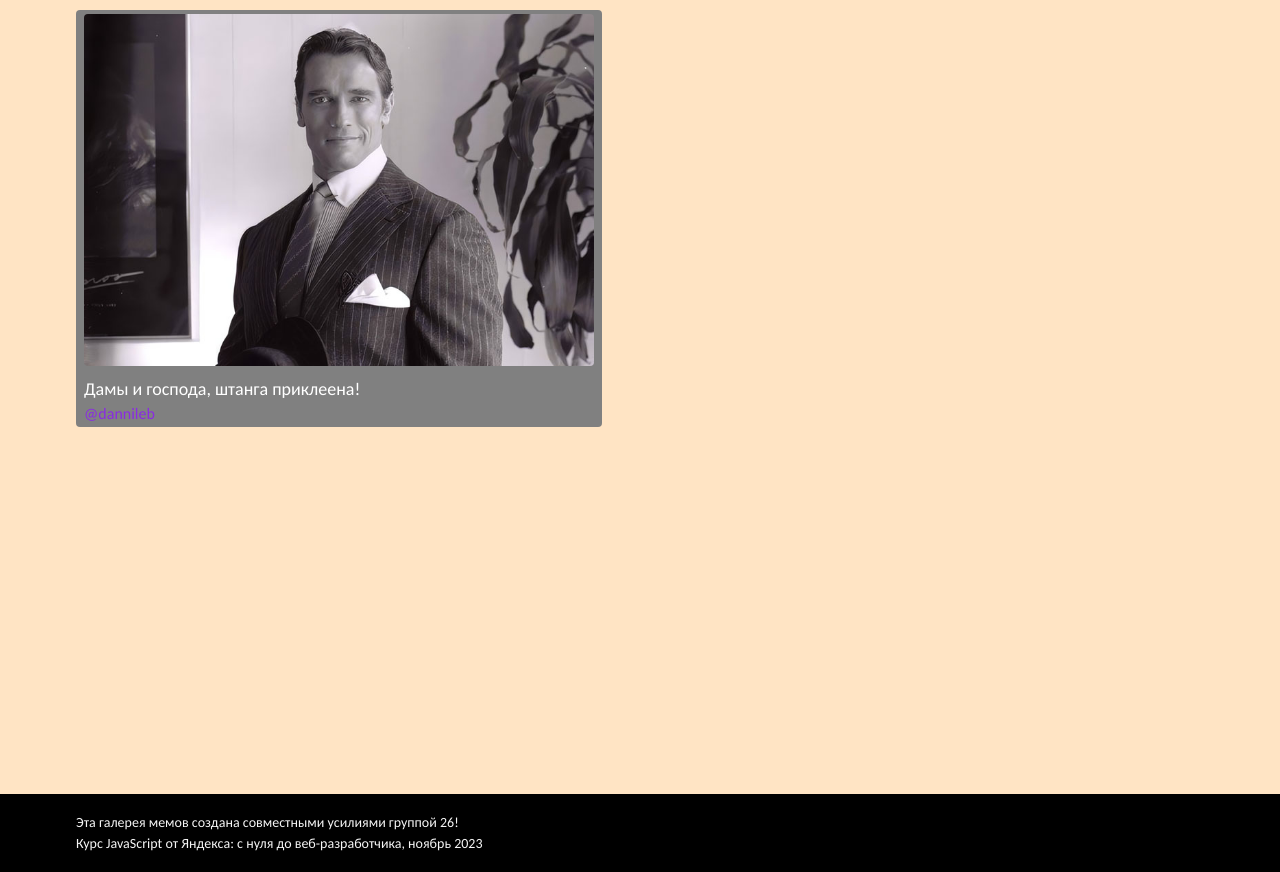
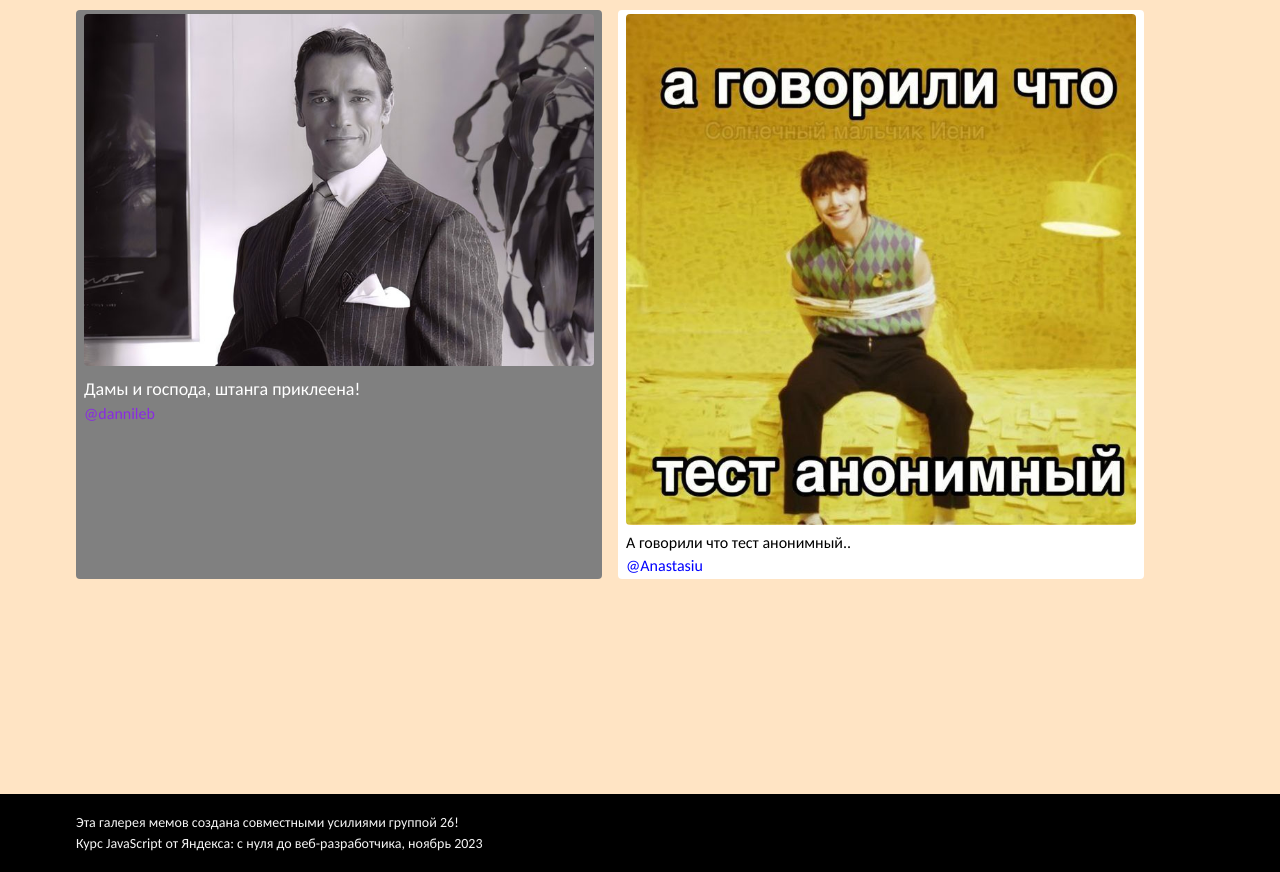
Before and after one commit to dannilebMentor/veb9_26, a plain HTML site: page index.html in a window 1280 px wide. Shown: the part 77-949 px from the top of the page. Drawn offline with Linux system fonts and the light colour scheme.

Commit message:
Создала мем

```diff
--- a/index.html
+++ b/index.html
@@ -29,6 +29,12 @@
             </div>
             <!--Ниже добавляйте свои мемы по шаблону-->
 
+            <div class="gallery-image-wrapper nastyabach-image">
+                <img src="images/agovorili.jpeg" class="gallery-image">
+                <p class="gallery-image-sign nastyabach-text">А говорили что тест анонимный..</p>
+                <p class="gallery-image-sign nastyabach-sign">@Anastasiu</p>
+            </div>
+
         </section>
     </main>
     <footer>
--- a/styles/yourStyles.css
+++ b/styles/yourStyles.css
@@ -12,3 +12,15 @@
 .dannileb-sign:hover{
     color: violet;
 }
+
+.nastyabach-image{
+    background-color: white;
+}
+
+.nastyabach-text{
+    color: black;
+}
+
+.nastyabach-sign{
+    color: blue;
+}
```
Also changed, not shown: images/agovorili.jpeg (added).
